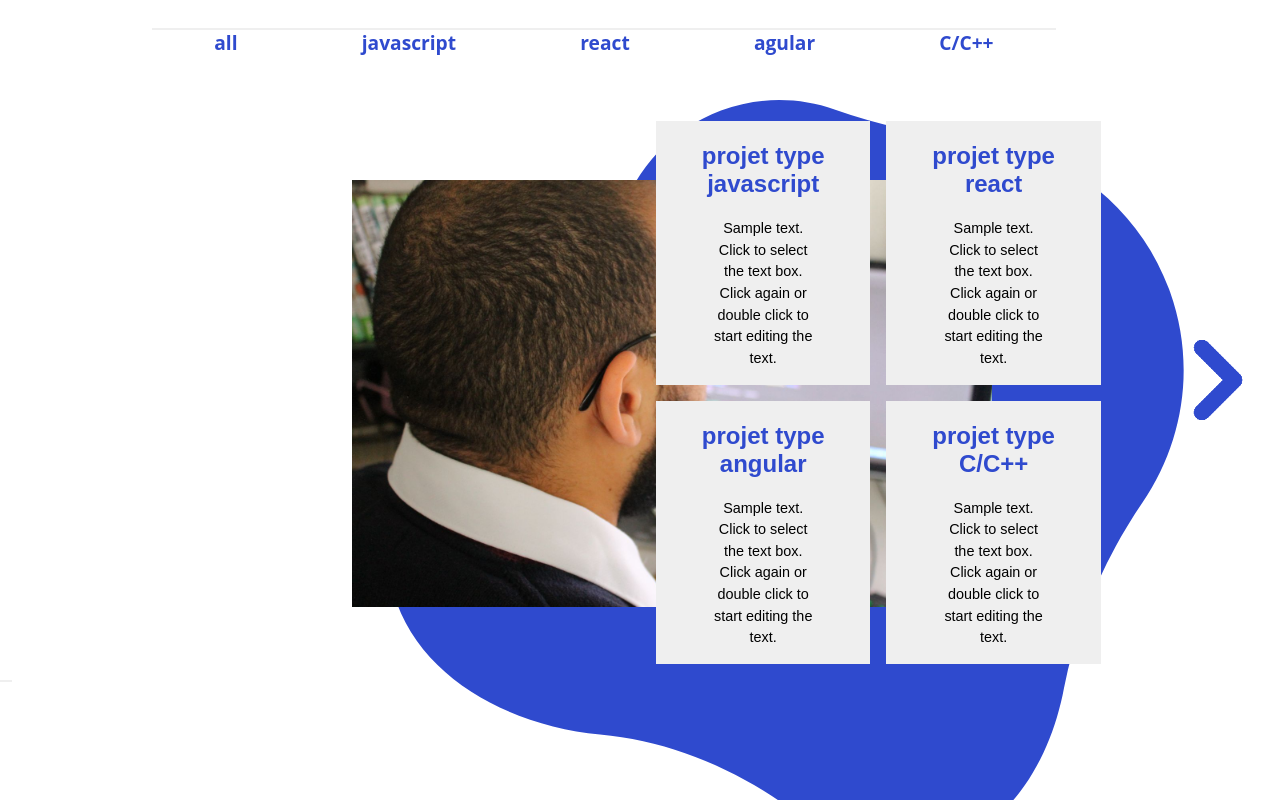
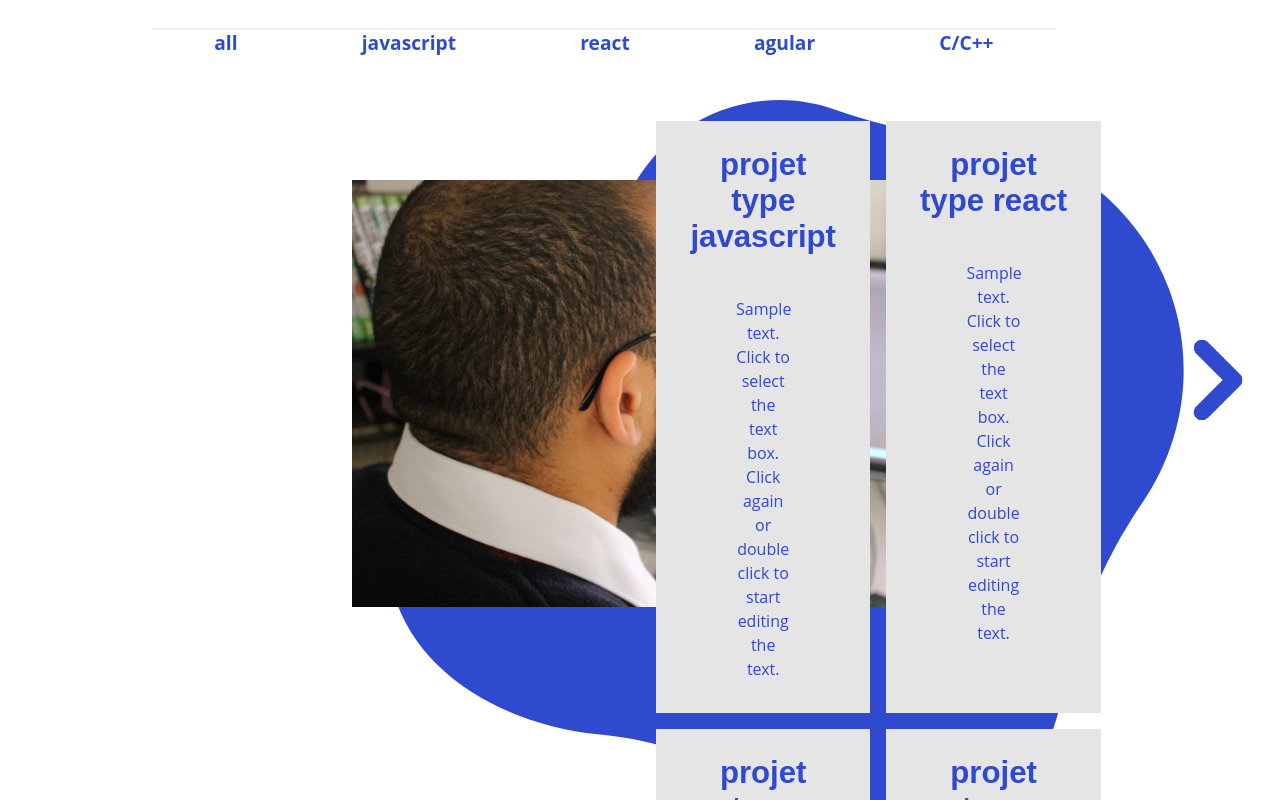
Before and after one commit to JohanSoulanges/Porfolio-React, a React (Create React App) app in the folder portfolio/: page / in a window 1280 px wide. Shown: the part 1740-2540 px from the top of the page. Built offline with nearby package versions, Linux system fonts and the light colour scheme.

Commit message:
a can't sleep

```diff
--- a/portfolio/src/CSS/Project.scss
+++ b/portfolio/src/CSS/Project.scss
@@ -56,13 +56,13 @@
         margin: 1rem 0 0 1rem;
         z-index: 10;
 
-        &>button >h2 {
+        &>a >h2 {
             text-align: center;
             padding: 0 2rem 0 2rem;
             font-size: 1.95rem;
         }
 
-        &>button>p {
+        &>a >p {
             text-align: center;
             padding: 1rem 5rem 1rem 5rem;
             line-height: 1.5;
--- a/portfolio/src/Content/Contact.js
+++ b/portfolio/src/Content/Contact.js
@@ -30,7 +30,7 @@ const Contact = () => {
   };
   return (
     <>
-      <section className="main-container-contact">
+      <section className="main-container-contact" id="contact">
         <div className="contact-svg-1">
           <svg
             xmlns="http://www.w3.org/2000/svg"
--- a/portfolio/src/Content/Home.js
+++ b/portfolio/src/Content/Home.js
@@ -10,7 +10,7 @@ const Home = () => {
           <div className="home-block">
             <h1 className="title color-bleu">You look for a devellopper</h1>
             <button className="btn">
-              <a href="">Contact me</a>
+              <a href={"#contact"}>Contact me</a>
             </button>
           </div>
         </div>
--- a/portfolio/src/Content/Projet/Menu.js
+++ b/portfolio/src/Content/Projet/Menu.js
@@ -20,10 +20,10 @@ const Menu = () => {
         {menuItems.map(({ id, name, desc }, i) => {
           return (
             <div key={id} className={`project-${i} project-block`}>
-              <button onClick={() => selectedProjet(id)}>
+              <a onClick={() => selectedProjet(id)} href={"#show"}>
                 <h2 className="title color-bleu">{name}</h2>
                 <p>{desc}</p>
-              </button>
+              </a>
             </div>
           );
         })}
--- a/portfolio/src/Content/Show.js
+++ b/portfolio/src/Content/Show.js
@@ -9,7 +9,7 @@ const Show = () => {
   return (
     <>
       {showProjet !== null && (
-        <section className="main-container-show">
+        <section className="main-container-show" id="show">
           <div className="svg-1">
             <svg viewBox="0 0 160 160" x="0px" y="0px">
               <path
--- a/portfolio/src/Index.scss
+++ b/portfolio/src/Index.scss
@@ -17,6 +17,12 @@ input:focus {
 button {
     border: none;
     cursor: pointer;
+}
+
+a:visited,
+a {
+    text-decoration: none;
+    color: #2f4ace;
 }
 
 .btn {
```
